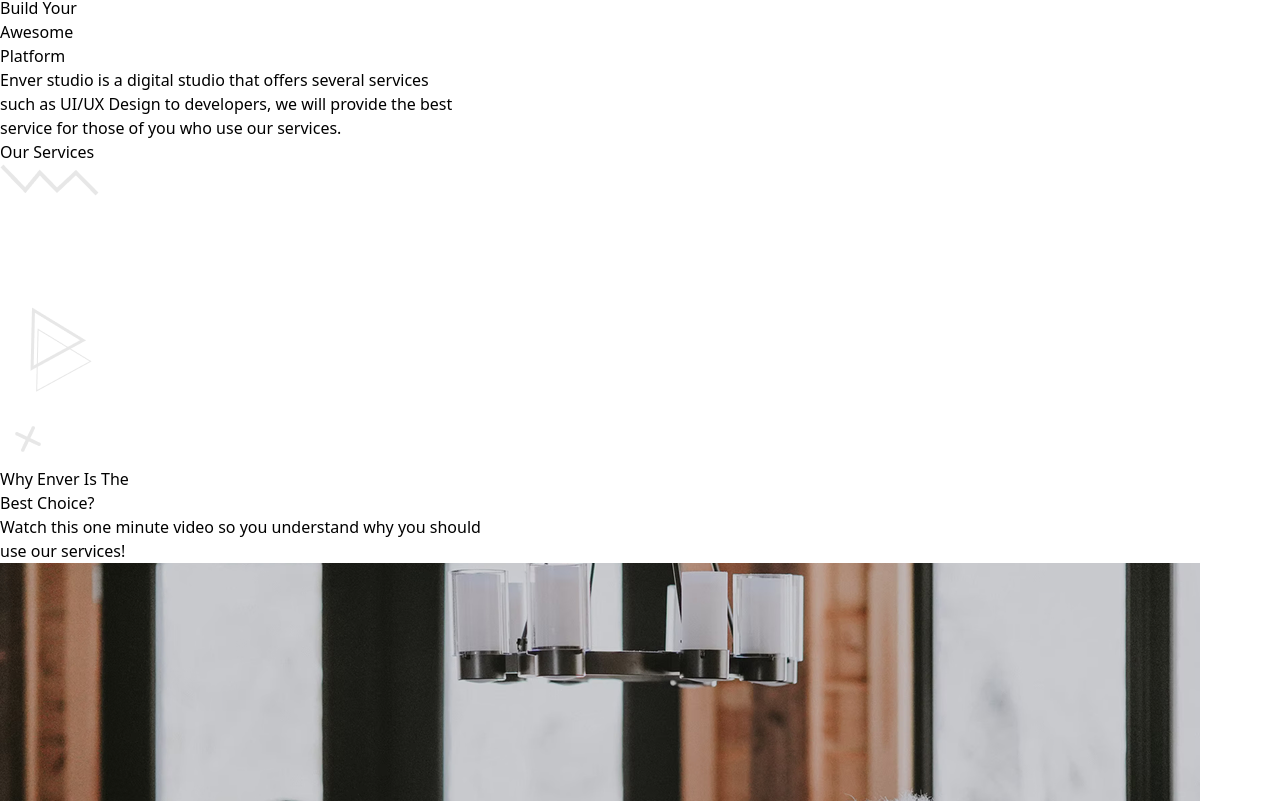
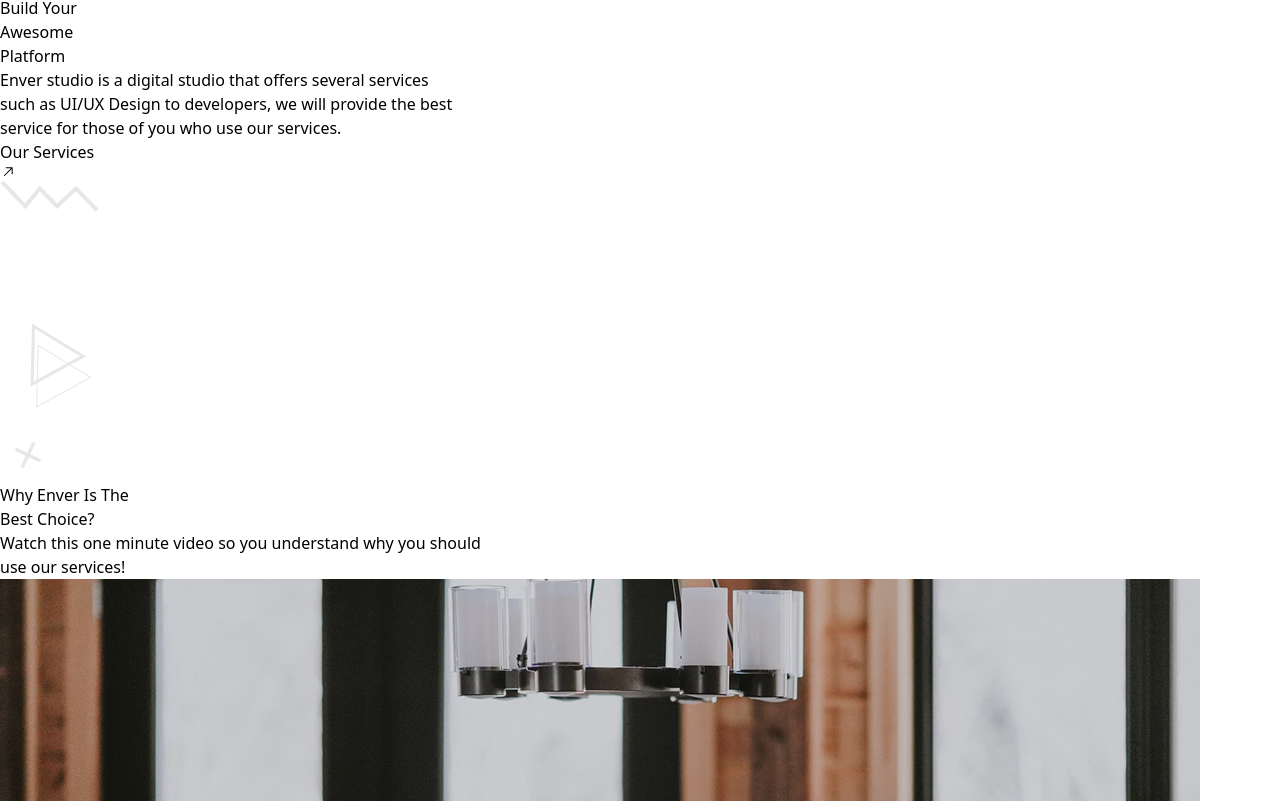
Before and after one commit to 11111Asif/build-your-awesome-project, a React (Vite) app: page / in a window 1280 px wide. Shown: the part 1979-2780 px from the top of the page. Built offline with nearby package versions, Linux system fonts and the light colour scheme.

Commit message:
added to icon

```diff
--- a/src/components/Banner/Banner.jsx
+++ b/src/components/Banner/Banner.jsx
@@ -3,6 +3,7 @@
 import group29 from '../../assets/Group 162529.png'
 import group28 from '../../assets/Group 162528.png'
 import Add from '../../assets/add.png'
+import { GoArrowUpRight } from "react-icons/go";
 
 const Banner = () => {
     return (
@@ -17,11 +18,15 @@
 
                 </div>
                 <div className="lg:w-[582px]">
-                    <h1 className="text-6xl font-bold">Build Your<br/> Awesome<br/> Platform</h1>
+                    <h1 className="text-6xl font-bold">Build Your<br /> Awesome<br /> Platform</h1>
                     <p className="py-6">
-                        Enver studio is a digital studio that offers several services<br/> such as UI/UX Design to developers, we will provide the best<br/> service for those of you who use our services.
+                        Enver studio is a digital studio that offers several services<br /> such as UI/UX Design to developers, we will provide the best<br /> service for those of you who use our services.
                     </p>
-                    <button className="bg-[#5454D4] w-[204px] h-[58px]">Our Services</button>
+                    <button className="bg-[#5454D4] w-[204px] h-[58px] btn">
+                        Our Services
+                        <GoArrowUpRight></GoArrowUpRight>
+                    </button>
+
                 </div>
             </div>
             <div className=' absolute -mt-[660px] -ml-[260px] lg:-mt-56 lg:ml-48'>
```
Lines whose indentation alone changed are shown as unchanged.
